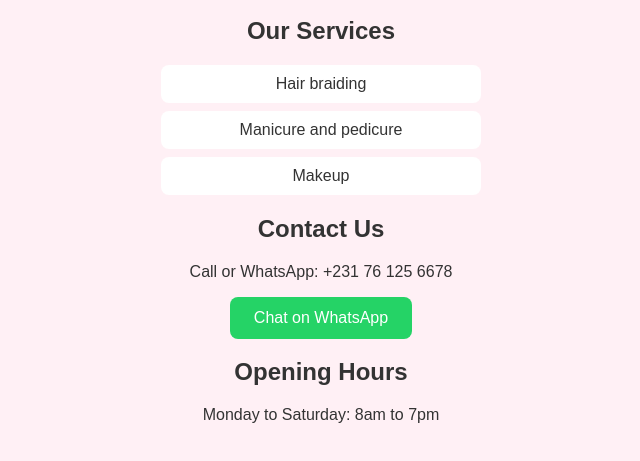
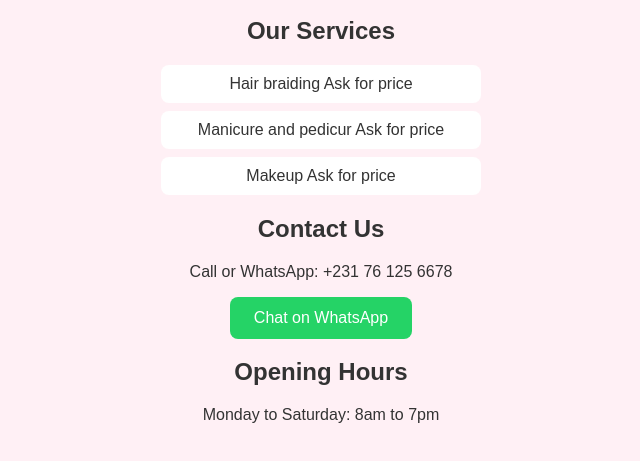
Before and after one commit to lacharmanteumu-creator/glow-beauty-salon, a plain HTML site: page index.html in a window 1280 px wide. Shown: the part 129-590 px from the top of the page, without its empty margins (319-959 px from the left). Drawn offline with Linux system fonts and the light colour scheme.

Commit message:
Update index.html

```diff
--- a/index.html
+++ b/index.html
@@ -34,9 +34,9 @@
 
   <h2>Our Services</h2>
   <ul>
-    <li>Hair braiding</li>
-    <li>Manicure and pedicure</li>
-    <li>Makeup</li>
+    <li>Hair braiding Ask for price</li>
+    <li>Manicure and pedicur Ask for price</li>
+    <li>Makeup Ask for price</li>
 </ul>
 
   <h2>Contact Us</h2>
```
